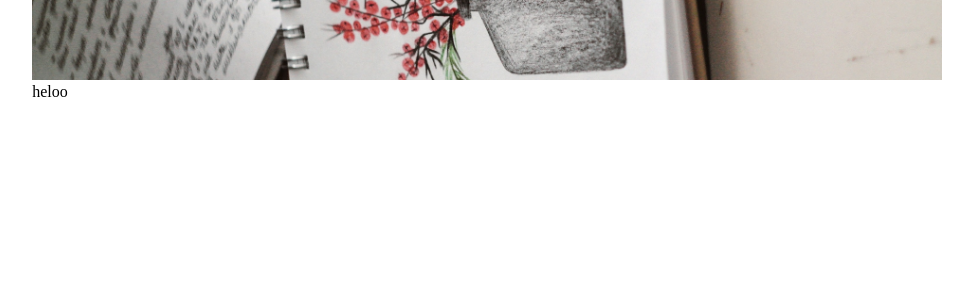
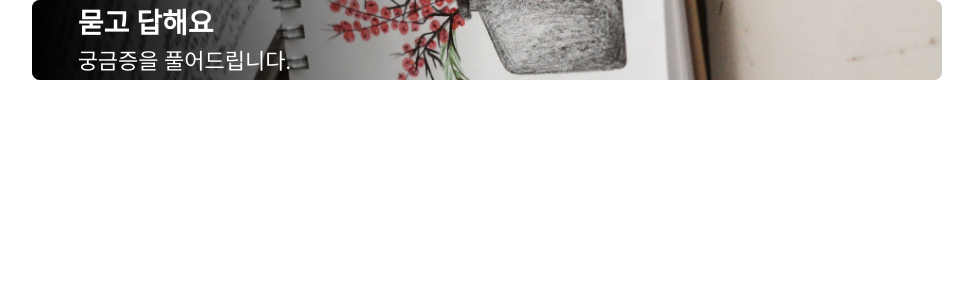
Before and after one commit to dnwnsrb11/grimtalk, a React (Vite) app: page /community in a window 1280 px wide. Shown: the top 300 px of the page, without its empty margins (153-1126 px from the left). Built offline with nearby package versions, Linux system fonts and the light colour scheme; a web font is replaced by a local one.

Commit message:
feat:커뮤니티 리스트 컴포넌트 생성

```diff
--- a/src/components/mainPages/community/CommunityBanner.jsx
+++ b/src/components/mainPages/community/CommunityBanner.jsx
@@ -3,11 +3,15 @@ import BannerIMG from '@/assets/community/communityBannerIMG.png';
 export const CommunityBanner = () => {
   return (
     <>
-      <div className="w-full">
-        <img src={BannerIMG} alt="img" className="w-screen object-cover" />
-      </div>
       <div>
-        <p>heloo</p>
+        <div className="relative overflow-hidden rounded-lg">
+          <div className="absolute left-0 top-0 h-full w-full bg-gradient-to-r from-black via-transparent to-transparent opacity-100"></div>
+          <div className="absolute left-[5%] top-1/2 -translate-y-1/2 transform">
+            <h3 className="text-[28px] font-bold text-white">묻고 답해요</h3>
+            <h3 className="text-[22px] font-light text-white">궁금증을 풀어드립니다.</h3>
+          </div>
+          <img src={BannerIMG} alt="" className="h-full w-full object-cover" />
+        </div>
       </div>
     </>
   );
--- /dev/null
+++ b/src/components/mainPages/community/CommunityList.jsx
@@ -0,0 +1,14 @@
+export const CommunityList = () => {
+  return (
+    <>
+      <div>
+        <div>{/* 제목 */}</div>
+        <div>
+          {/* 인포 */}
+          <div>{/* 처음 */}</div>
+          <div>{/* 뒤에 */}</div>
+        </div>
+      </div>
+    </>
+  );
+};
```
